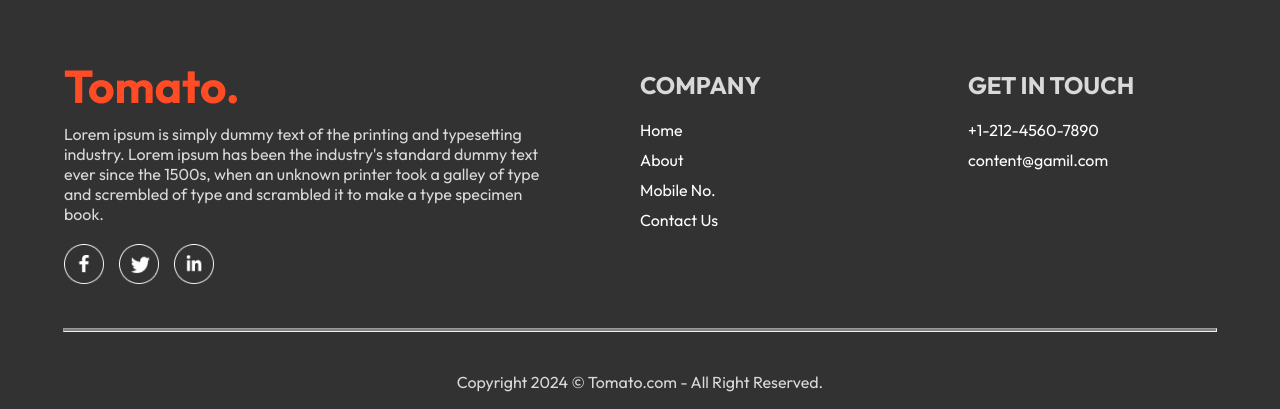
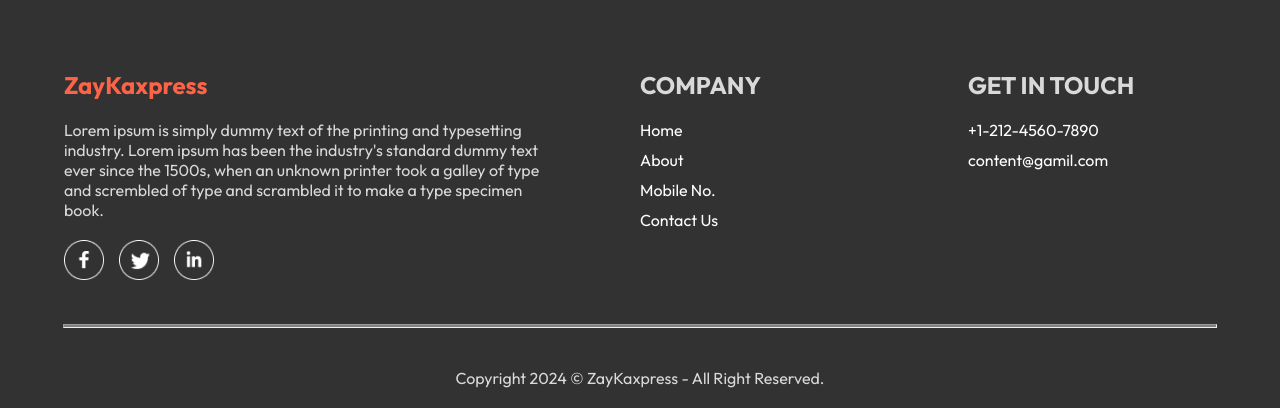
Before and after one commit to Aniketpundir/tomato-frontend, a React (Vite) app: page / in a window 1280 px wide. Shown: the part 959-1368 px from the top of the page. Built offline with nearby package versions, Linux system fonts and the light colour scheme; no server answers.

Commit message:
Change name in footer and download app section

```diff
--- a/Pages/Placeorder/PlaceOrder.jsx
+++ b/Pages/Placeorder/PlaceOrder.jsx
@@ -74,7 +74,7 @@ const PlaceOrder = () => {
           key: orderData.data.key,
           amount: razorpayOrder.amount,
           currency: razorpayOrder.currency,
-          name: "Tomato order",
+          name: "Zaykaxpress order",
           order_id: razorpayOrder.id,
           handler: function (response) {
             verifyPayment(response);
--- a/src/components/DownloadApp/DownloadApp.jsx
+++ b/src/components/DownloadApp/DownloadApp.jsx
@@ -8,7 +8,7 @@ const DownloadApp = () => {
       <div className="download-app">
         <div>
           <h1>
-            For Better Experience Download <br /> Tomato App
+            For Better Experience Download <br /> ZayKaxpress App
           </h1>
         </div>
         <div className="download-app-img">
--- a/src/components/Footer/Footer.css
+++ b/src/components/Footer/Footer.css
@@ -15,6 +15,10 @@
     display: grid;
     grid-template-columns: 2fr 1fr 1fr;
     gap: 80px;
+}
+
+.footer-logo{
+    color: tomato;
 }
 
 /* .footer-content-left{
--- a/src/components/Footer/Footer.jsx
+++ b/src/components/Footer/Footer.jsx
@@ -10,7 +10,7 @@ const Footer = () => {
       <div className="footer">
         <div className="footer-content">
           <div className="footer-content-left">
-            <img src={assets.logo} />
+            <h2 className="footer-logo">ZayKaxpress</h2>
             <p>
               Lorem ipsum is simply dummy text of the printing and typesetting
               industry. Lorem ipsum has been the industry's standard dummy text
@@ -51,7 +51,7 @@ const Footer = () => {
         </div>
         <hr />
         <p className="copyright">
-          Copyright 2024 &copy; Tomato.com - All Right Reserved.
+          Copyright 2024 &copy; ZayKaxpress - All Right Reserved.
         </p>
       </div>
     </>
```
